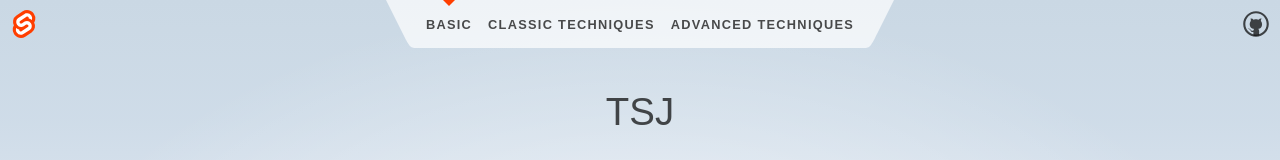
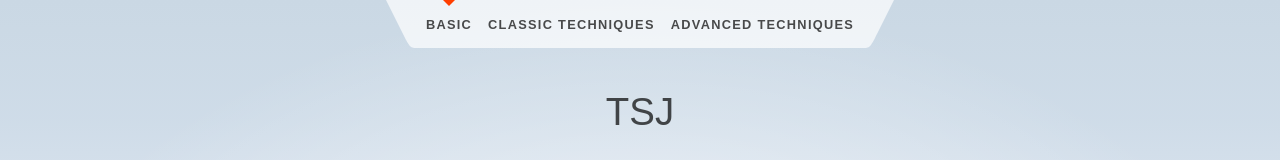
Before and after one commit to Ellie1341994/tsj32113, a SvelteKit app in the folder app/: page / in a window 1280 px wide. Shown: the top 160 px of the page. Built offline with nearby package versions, Linux system fonts and the light colour scheme.

Commit message:
Del sveltkit header icons

```diff
--- a/app/src/routes/Header.svelte
+++ b/app/src/routes/Header.svelte
@@ -5,12 +5,6 @@
 </script>
 
 <header>
-	<div class="corner">
-		<a href="https://kit.svelte.dev">
-			<img src={logo} alt="SvelteKit" />
-		</a>
-	</div>
-
 	<nav>
 		<svg viewBox="0 0 2 3" aria-hidden="true">
 			<path d="M0,0 L1,2 C1.5,3 1.5,3 2,3 L2,0 Z" />
@@ -30,37 +24,12 @@
 			<path d="M0,0 L0,3 C0.5,3 0.5,3 1,2 L2,0 Z" />
 		</svg>
 	</nav>
-
-	<div class="corner">
-		<a href="https://github.com/sveltejs/kit">
-			<img src={github} alt="GitHub" />
-		</a>
-	</div>
 </header>
 
 <style>
 	header {
 		display: flex;
-		justify-content: space-between;
-	}
-
-	.corner {
-		width: 3em;
-		height: 3em;
-	}
-
-	.corner a {
-		display: flex;
-		align-items: center;
 		justify-content: center;
-		width: 100%;
-		height: 100%;
-	}
-
-	.corner img {
-		width: 2em;
-		height: 2em;
-		object-fit: contain;
 	}
 
 	nav {
```
